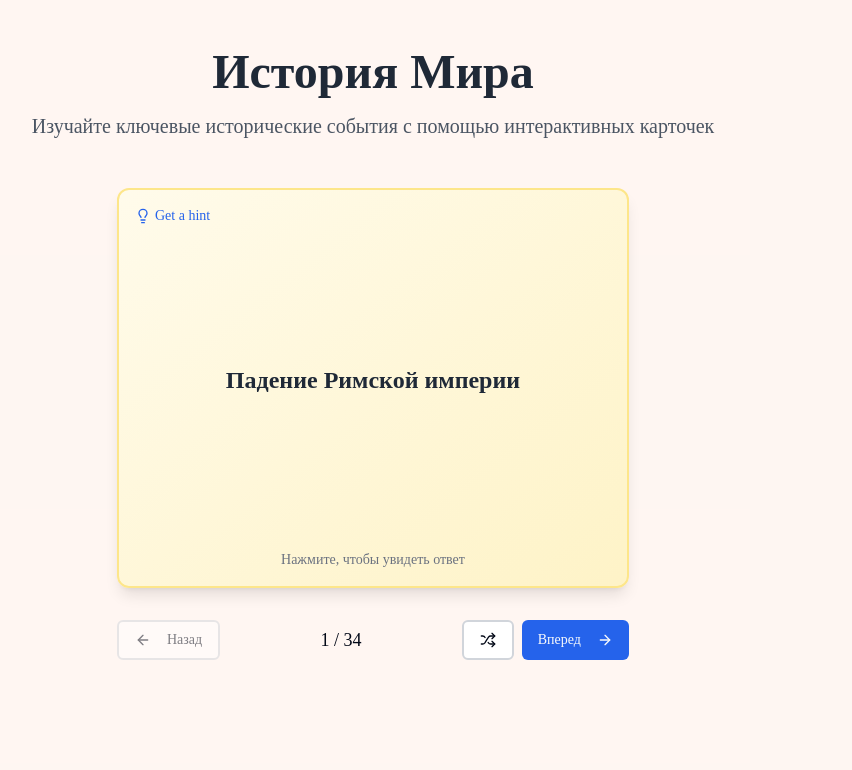
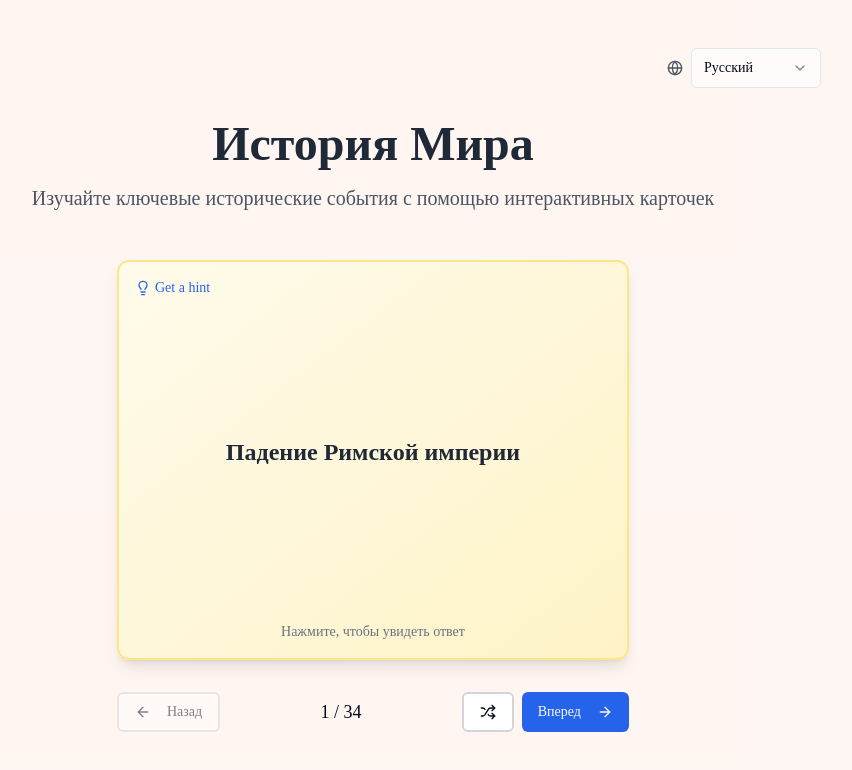
Before and after one commit to sabiwxs/history-flash-cards-unlocked, a React (Vite) app: page / in a window 1280 px wide. Shown: the top 770 px of the page, without its empty margins (267-1119 px from the left). Built offline with nearby package versions, Linux system fonts and the light colour scheme.

Commit message:
Add language selection button
Implement a button to switch the page and question language between English, Russian, and Spanish.

```diff
--- a/src/App.tsx
+++ b/src/App.tsx
@@ -1,8 +1,10 @@
+
 import { Toaster } from "@/components/ui/toaster";
 import { Toaster as Sonner } from "@/components/ui/sonner";
 import { TooltipProvider } from "@/components/ui/tooltip";
 import { QueryClient, QueryClientProvider } from "@tanstack/react-query";
 import { BrowserRouter, Routes, Route } from "react-router-dom";
+import { LanguageProvider } from "./hooks/useLanguage";
 import Index from "./pages/Index";
 import NotFound from "./pages/NotFound";
 
@@ -10,17 +12,18 @@ const queryClient = new QueryClient();
 
 const App = () => (
   <QueryClientProvider client={queryClient}>
+    <LanguageProvider>
       <TooltipProvider>
         <Toaster />
         <Sonner />
         <BrowserRouter>
           <Routes>
             <Route path="/" element={<Index />} />
-          {/* ADD ALL CUSTOM ROUTES ABOVE THE CATCH-ALL "*" ROUTE */}
             <Route path="*" element={<NotFound />} />
           </Routes>
         </BrowserRouter>
       </TooltipProvider>
+    </LanguageProvider>
   </QueryClientProvider>
 );
 
--- /dev/null
+++ b/src/components/LanguageSelector.tsx
@@ -0,0 +1,38 @@
+
+import { Globe } from 'lucide-react';
+import { useLanguage } from '@/hooks/useLanguage';
+import {
+  Select,
+  SelectContent,
+  SelectItem,
+  SelectTrigger,
+  SelectValue,
+} from "@/components/ui/select";
+
+const languages = [
+  { value: 'ru', label: 'Русский' },
+  { value: 'en', label: 'English' },
+  { value: 'es', label: 'Español' },
+];
+
+export function LanguageSelector() {
+  const { currentLanguage, setLanguage } = useLanguage();
+
+  return (
+    <div className="flex items-center gap-2">
+      <Globe className="h-4 w-4 text-gray-600" />
+      <Select value={currentLanguage} onValueChange={(value: any) => setLanguage(value)}>
+        <SelectTrigger className="w-[130px] bg-white/50 backdrop-blur-sm">
+          <SelectValue />
+        </SelectTrigger>
+        <SelectContent>
+          {languages.map((lang) => (
+            <SelectItem key={lang.value} value={lang.value}>
+              {lang.label}
+            </SelectItem>
+          ))}
+        </SelectContent>
+      </Select>
+    </div>
+  );
+}
--- /dev/null
+++ b/src/hooks/useLanguage.tsx
@@ -0,0 +1,29 @@
+
+import React, { createContext, useContext, useState } from 'react';
+
+type Language = 'ru' | 'en' | 'es';
+
+type LanguageContextType = {
+  currentLanguage: Language;
+  setLanguage: (lang: Language) => void;
+};
+
+const LanguageContext = createContext<LanguageContextType | undefined>(undefined);
+
+export function LanguageProvider({ children }: { children: React.ReactNode }) {
+  const [currentLanguage, setCurrentLanguage] = useState<Language>('ru');
+
+  return (
+    <LanguageContext.Provider value={{ currentLanguage, setLanguage: setCurrentLanguage }}>
+      {children}
+    </LanguageContext.Provider>
+  );
+}
+
+export function useLanguage() {
+  const context = useContext(LanguageContext);
+  if (context === undefined) {
+    throw new Error('useLanguage must be used within a LanguageProvider');
+  }
+  return context;
+}
--- a/src/pages/Index.tsx
+++ b/src/pages/Index.tsx
@@ -1,17 +1,40 @@
 
 import React from 'react';
 import FlashCardDeck from '@/components/FlashCardDeck';
+import { LanguageSelector } from '@/components/LanguageSelector';
+import { useLanguage } from '@/hooks/useLanguage';
+
+const titleTranslations = {
+  ru: {
+    title: "История Мира",
+    subtitle: "Изучайте ключевые исторические события с помощью интерактивных карточек"
+  },
+  en: {
+    title: "World History",
+    subtitle: "Learn key historical events with interactive flashcards"
+  },
+  es: {
+    title: "Historia Mundial",
+    subtitle: "Aprende eventos históricos clave con tarjetas interactivas"
+  }
+};
 
 const Index = () => {
+  const { currentLanguage } = useLanguage();
+  const texts = titleTranslations[currentLanguage];
+
   return (
     <div className="min-h-screen bg-[#FDE1D3] bg-opacity-30 py-12 px-4 font-playfair">
       <div className="max-w-4xl mx-auto">
+        <div className="flex justify-end mb-8">
+          <LanguageSelector />
+        </div>
         <header className="text-center mb-12">
           <h1 className="text-4xl sm:text-5xl font-bold text-gray-800 mb-4 font-playfair">
-            История Мира
+            {texts.title}
           </h1>
           <p className="text-xl text-gray-600">
-            Изучайте ключевые исторические события с помощью интерактивных карточек
+            {texts.subtitle}
           </p>
         </header>
 
```
Lines whose indentation alone changed are shown as unchanged.
